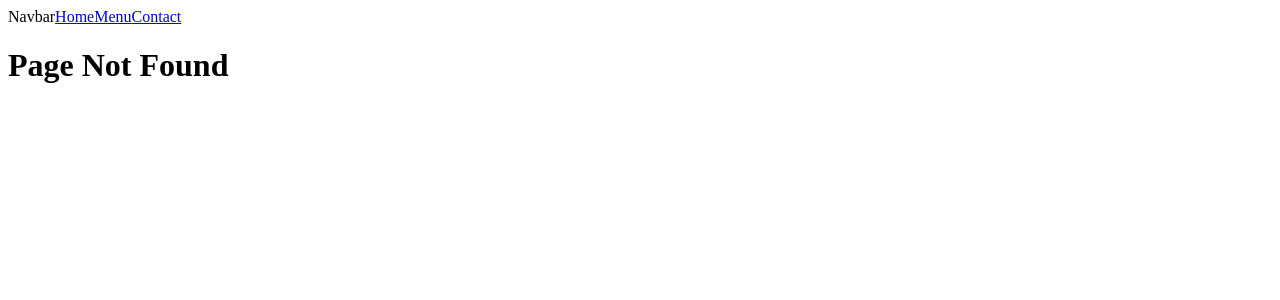
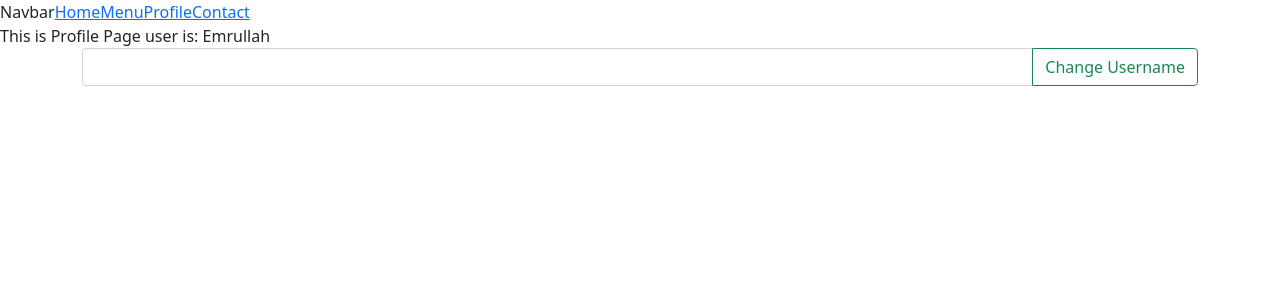
Before and after one commit to EmrullahKutlar/ReactCourse, a React (Vite) app in the folder my-react-app/: page /profile in a window 1280 px wide. Before the commit this address had no page. Shown: the top 300 px of the page. Built offline with nearby package versions, Linux system fonts and the light colour scheme.

Commit message:
9-UseContextHook-StateManagement

```diff
--- a/my-react-app/index.html
+++ b/my-react-app/index.html
@@ -5,9 +5,11 @@
     <link rel="icon" type="image/svg+xml" href="/vite.svg" />
     <meta name="viewport" content="width=device-width, initial-scale=1.0" />
     <title>Vite + React</title>
+    <link href="https://cdn.jsdelivr.net/npm/bootstrap@5.0.2/dist/css/bootstrap.min.css" rel="stylesheet" integrity="sha384-EVSTQN3/azprG1Anm3QDgpJLIm9Nao0Yz1ztcQTwFspd3yD65VohhpuuCOmLASjC" crossorigin="anonymous">
   </head>
   <body>
     <div id="root"></div>
     <script type="module" src="/src/main.jsx"></script>
+    <script src="https://cdn.jsdelivr.net/npm/bootstrap@5.0.2/dist/js/bootstrap.bundle.min.js" integrity="sha384-MrcW6ZMFYlzcLA8Nl+NtUVF0sA7MsXsP1UyJoMp4YLEuNSfAP+JcXn/tWtIaxVXM" crossorigin="anonymous"></script>
   </body>
 </html>
--- a/my-react-app/src/App.jsx
+++ b/my-react-app/src/App.jsx
@@ -1,25 +1,34 @@
-import { useState } from "react";
+import { useState , createContext} from "react";
 import { BrowserRouter as Router, Routes, Route, Link} from "react-router-dom";
 import Home from "./pages/Home";
 import Menu from "./pages/Menu";
+import Profile from "./pages/Profile";
 import Contact from "./pages/Contact";
 import Navbar from "./Navbar";
+
+export const AppContext = createContext();
 
 
 function App() {
 
+  const [username,setUsername]=useState("Emrullah")
+
 
   return (
     <div className="App">
+      <AppContext.Provider value={{username,setUsername}}>
+        {/* alttaki her element yukarıdaki value ya erişebilir */}
       <Router>
         <Navbar/>
         <Routes>
-          <Route path="/" element={<Home/>}/>
+          <Route path="/" element={<Home />}/>
           <Route path="/menu" element={<Menu/>}/>
+          <Route path="/profile" element={<Profile/>}/>
           <Route path="/contact" element={<Contact/>}/>
           <Route path="*" element={<h1>Page Not Found</h1>}/>
         </Routes>
       </Router>
+      </AppContext.Provider>
     </div>
   );
 }
--- a/my-react-app/src/Navbar.jsx
+++ b/my-react-app/src/Navbar.jsx
@@ -4,6 +4,7 @@ const Navbar = () => {
     return ( <div>Navbar
         <Link to={'/'}>Home</Link>
         <Link to={'/menu'}>Menu</Link>
+        <Link to={'/profile'}>Profile</Link>
         <Link to={'/contact'}>Contact</Link>
       </div> );
 }
--- /dev/null
+++ b/my-react-app/src/components/ChangeProfile.jsx
@@ -0,0 +1,18 @@
+import { useState, useContext } from "react";
+import { AppContext } from "../App";
+
+export const ChangeProfile = () => {
+    const {setUsername}=useContext(AppContext)
+
+    const [newUsername,setNewusername]=useState("")
+
+  return (
+    <div className="container">
+      <div className="row">
+        <div className="col-12 d-flex flex-wrap input-group">
+        <input type="text" className="form-control" onChange={ (e)=> setNewusername(e.target.value) } />
+        <button className="btn btn-outline-success" onClick={()=>{setUsername(newUsername)}}> Change Username </button>
+      </div></div>
+    </div>
+  );
+};
--- a/my-react-app/src/pages/Home.jsx
+++ b/my-react-app/src/pages/Home.jsx
@@ -1,8 +1,11 @@
+import { useContext } from "react";
+import {AppContext} from '../App'
 
 function Home  () {
+    const {username}=useContext(AppContext)
     return (
         <div>
-            <h1>This is Home Page</h1>
+            <h1>This is Home Page the user is: {username}</h1>
         </div>
      );
 }
--- /dev/null
+++ b/my-react-app/src/pages/Profile.jsx
@@ -0,0 +1,15 @@
+import { ChangeProfile } from "../components/ChangeProfile";
+import { useContext } from "react";
+import { AppContext } from "../App";
+
+const Profile = () => {
+    const {username}=useContext(AppContext)
+  return (
+    <div>
+      This is Profile Page user is: {username}
+      <ChangeProfile  />
+    </div>
+  );
+};
+
+export default Profile;
```
